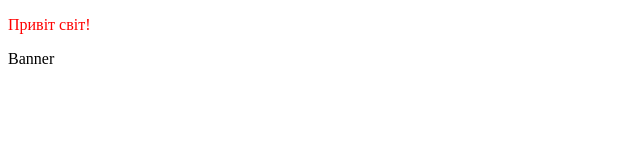
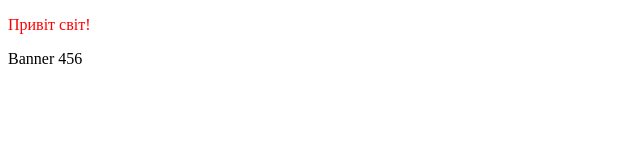
Before and after one commit to belzaw/git2025, a plain HTML site: page Lesson1/index.html in a window 1280 px wide. Shown: the full height of the page, 0-640 px from the left. Drawn offline with Linux system fonts and the light colour scheme.

Commit message:
banner 456

```diff
--- a/Lesson1/index.html
+++ b/Lesson1/index.html
@@ -9,7 +9,7 @@
 <body>
     <p>Привіт світ!</p>
      <div>
-        Banner
+        Banner 456
      </div>
 </body>
 </html>
```
